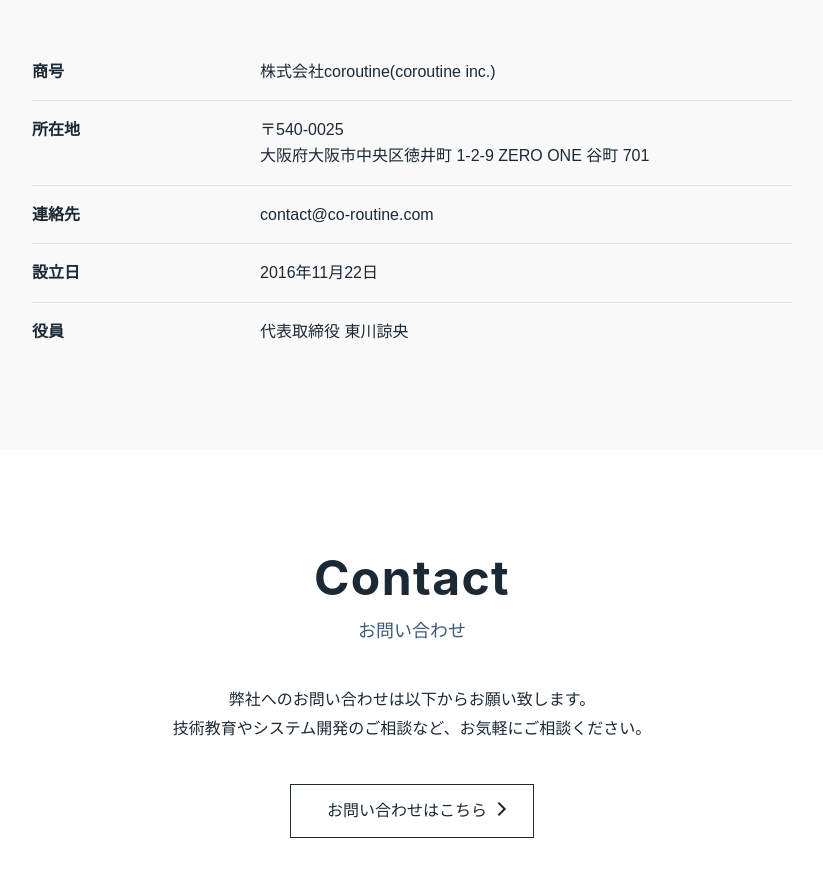
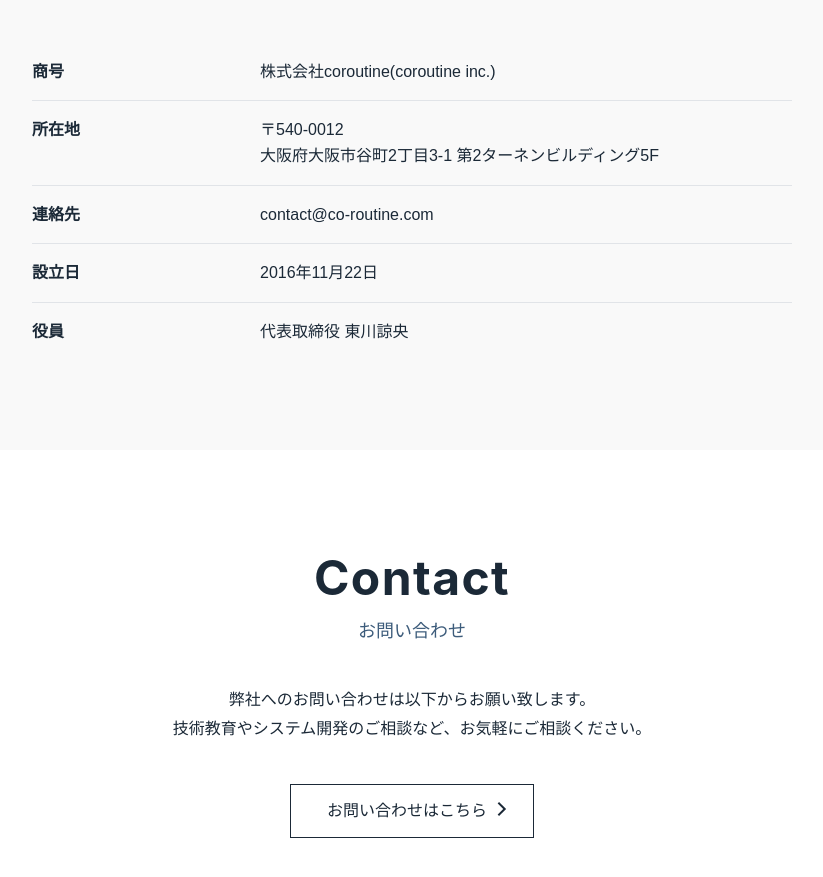
Before and after one commit to co-routine/co-routine.github.io, a website: page public/about/index.html in a window 1280 px wide. Shown: the part 880-1757 px from the top of the page, without its empty margins (228-1051 px from the left). Drawn offline with nearby package versions, Linux system fonts and the light colour scheme.

Commit message:
update about

```diff
--- a/public/about/index.html
+++ b/public/about/index.html
@@ -93,7 +93,7 @@
             </tr>
             <tr>
               <th>所在地</th>
-              <td>〒540-0025<br>大阪府大阪市中央区徳井町 1-2-9 ZERO ONE 谷町 701</td>
+              <td>〒540-0012<br>大阪府大阪市谷町2丁目3-1 第2ターネンビルディング5F</td>
             </tr>
             <tr>
               <th>連絡先</th>
```
Also changed, not shown: 1 other file.
